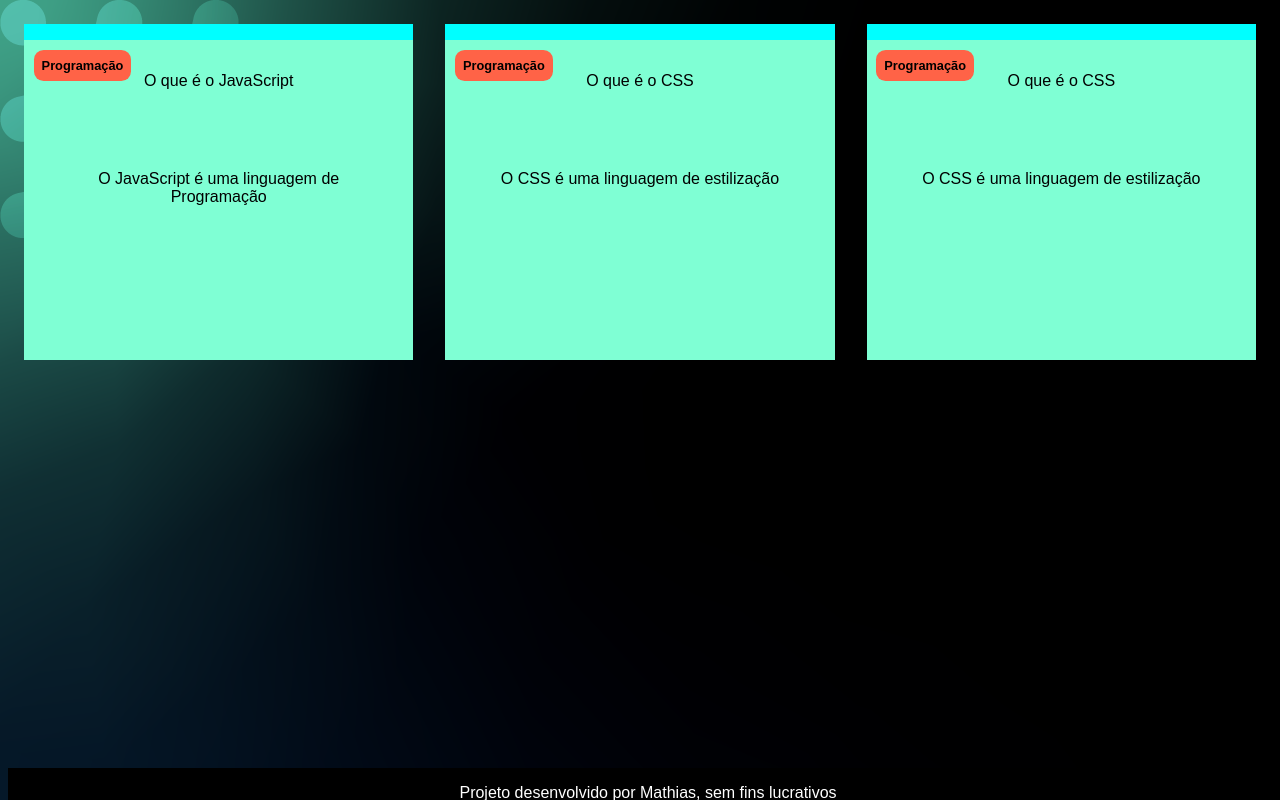
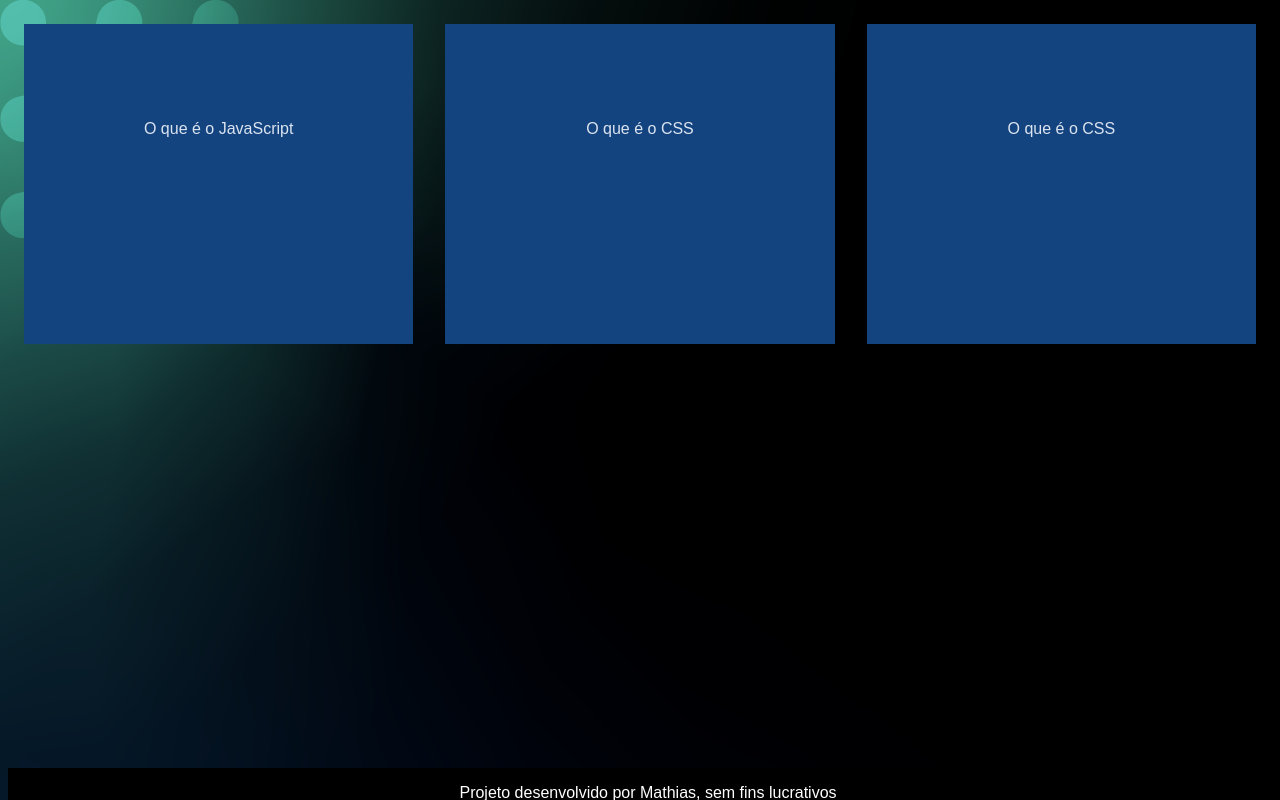
Before and after one commit to MathiasGalhos/flashcard, a plain HTML site: page index.html in a window 1280 px wide. Drawn offline with Linux system fonts and the light colour scheme; a web font is replaced by a local one.

Commit message:
Add files via upload

```diff
--- a/assets/style.css
+++ b/assets/style.css
@@ -1,9 +1,81 @@
-body{
+:root {
+    --text-color: #DBE4EF;
+    --card-front-color: #144480;
+    --card-back-color: #00F3BF;
+}
+
+body {
     background: url('img/bg-desktop.webp');
     font-family: "Bai Jamjuree", sans-serif;
 }
 
-footer{
+
+#container {
+    display: flex;
+}
+
+.cartao {
+    margin: 1rem 1rem;
+    height: 20rem;
+    flex-grow: 1;
+    flex-basis: calc(33% - 6rem);
+}
+
+.cartao__conteudo {
+    text-align: center;
+    background-color: var(--card-front-color);
+    height: 100%;
+    transform-style: preserve-3d;
+    transition: transform 300ms ease-in-out;
+}
+
+.cartao__conteudo h3 {
+    color: var(--text-color);
+    border: 1px solid var(--text-color);
+    text-align: left;
+    padding: 0.5rem;
+    position: absolute;
+    margin: 0.6rem;
+    border-radius: 0.6rem;
+    font-size: 1vw;
+    backface-visibility: hidden;
+}
+
+.cartao__conteudo p {
+    margin-top: 1rem;
+    padding: 2rem;
+    margin-top: 4rem;
+}
+
+.cartao__conteudo__pergunta p {
+    color: var(--text-color);
+    font-weight: 500;
+}
+
+.cartao__conteudo__resposta p{
+    color: var(--card-back-color);
+    font-weight: 700;
+}
+
+.cartao:hover .cartao__conteudo{
+    transform: rotateY(180deg);
+}
+
+.cartao__conteudo__pergunta,
+.cartao__conteudo__resposta{
+    backface-visibility: hidden;
+    position: absolute;
+    height: 100%;
+    width: 100%;
+    background-color: var(--card-front-color);
+}
+
+.cartao__conteudo__resposta{
+transform: rotateY(180deg);
+}
+
+
+footer {
     background-color: black;
     color: white;
     bottom: 0;
@@ -12,52 +84,8 @@ footer{
     height: 2rem;
 }
 
-footer p{
-    font-size: 0,6rem;
+footer p {
+    font-size: 0, 6rem;
     text-align: center;
-    margin-top: 0,5rem;
+    margin-top: 0, 5rem;
 }
-
-#container {
-    display: flex;
-}
-
-.cartao {
-    margin: 1rem 1rem;
-    background: aqua;
-    height: 20rem;
-    flex-grow: 1;
-    flex-basis: calc(33% - 6rem);
-}
-
-.cartao__conteudo {
-    text-align: center;
-    background-color: aquamarine;
-    height: 100%;
-}
-
-
-.cartao__conteudo h3{
-    background-color: tomato;
-    text-align: left;
-    padding: 0.5rem;
-    position: absolute;
-    margin: 0.6rem;
-    border-radius: 0.6rem;
-    font-size: 1vw;
-}
-
-.cartao__conteudo p {
-    margin-top: 1rem;
- padding: 2rem;
-}
-
-.cartao__conteudo__pergunta p{
-    color: var(--text-color);
-    font-weight: 500;
-}
-
-.cartao__conteudo__resposta{
-
-
-}
```
